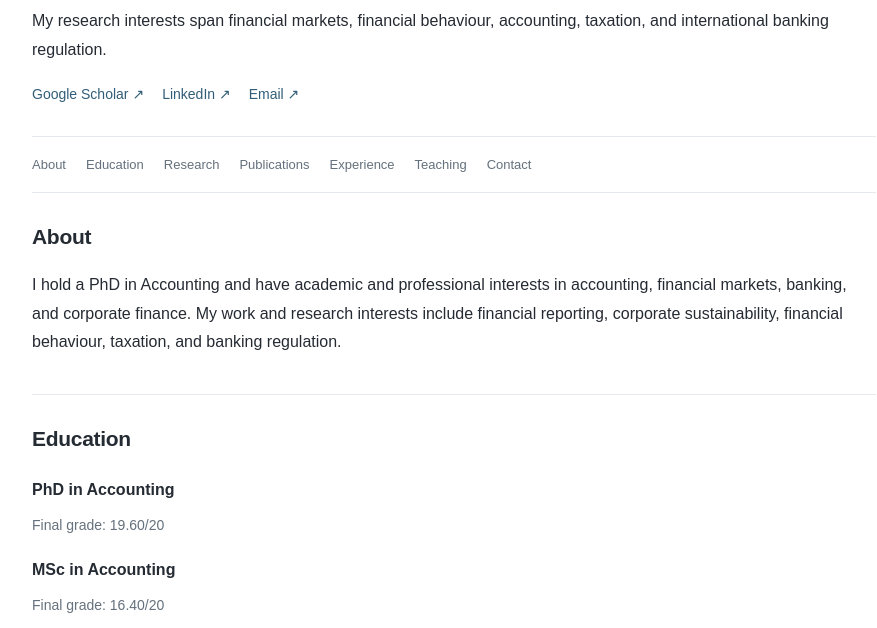
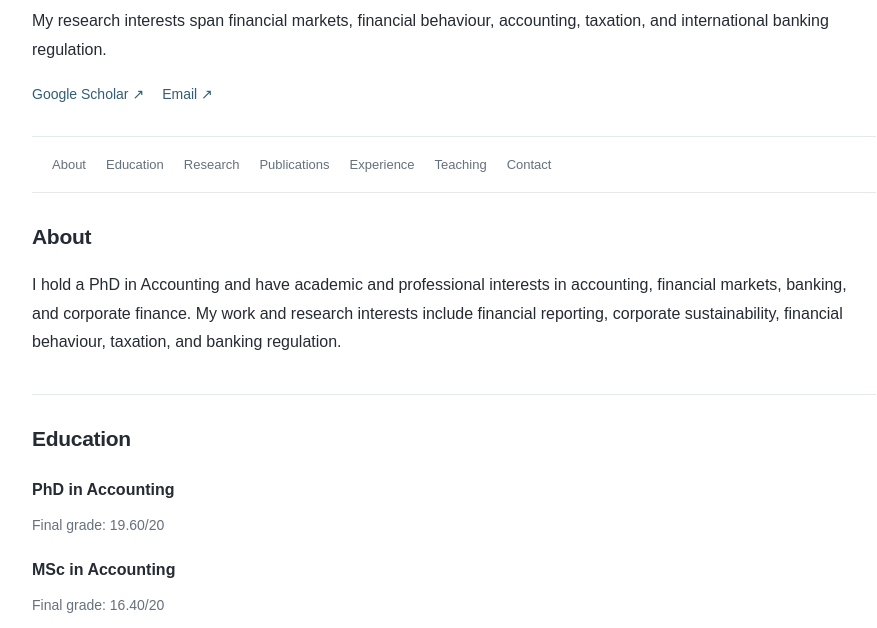
Before and after one commit to farzad8994/farzadghaderi.github.io, a plain HTML site: page index.html in a window 1280 px wide. Shown: the part 172-800 px from the top of the page, without its empty margins (186-1063 px from the left). Drawn offline with Linux system fonts and the light colour scheme.

Commit message:
Update index.html

```diff
--- a/index.html
+++ b/index.html
@@ -160,9 +160,8 @@
     regulation.
   </p>
   <div class="contact">
-    <a href="ADD_YOUR_GOOGLE_SCHOLAR_URL">Google Scholar ↗</a>
-    <a href="ADD_YOUR_LINKEDIN_URL">LinkedIn ↗</a>
-    <a href="mailto:ADD_YOUR_EMAIL">Email ↗</a>
+    <a href="ADD_YOUR_GOOGLE_SCHOLAR_URL">Google Scholar ↗<https://scholar.google.com/citations?hl=en&sortby=pubdate&user=fRvmszcAAAAJ&view_op=list_works>
+    <a href="mailto:ADD_YOUR_EMAIL">Email ↗<f.ghaderi.academic@gmail.com>
   </div>
 </header>
 
```
